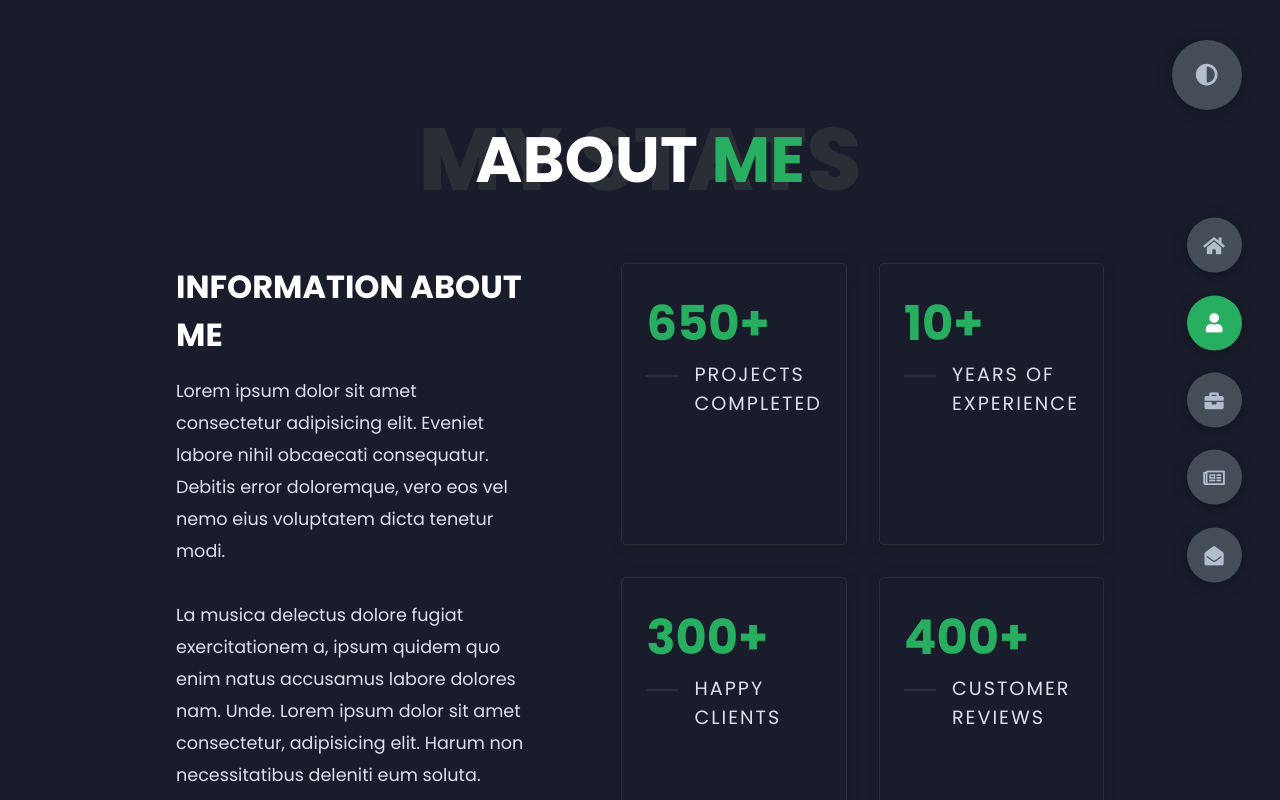
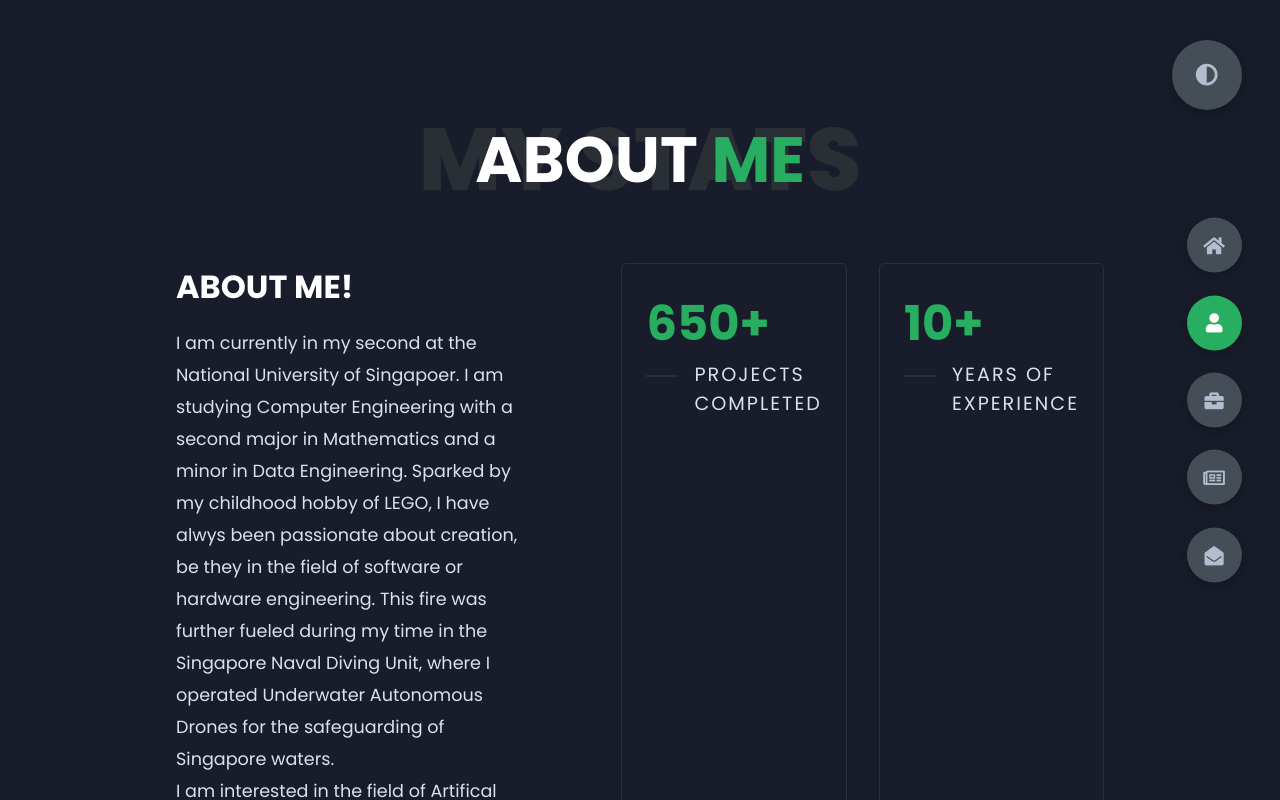
Before and after one commit to yeozongyao/Portfolio, a plain HTML site: page index.html in a window 1280 px wide. Both pictures are taken after a click on the element 1214 px from the left and 322 px from the top of the page. Shown: the top 800 px of the page. Drawn offline with Linux system fonts and the light colour scheme.

Commit message:
Intro page

```diff
--- a/index.html
+++ b/index.html
@@ -27,7 +27,7 @@
             </div>
             <div class="right-header">
                 <h1 class="name">
-                    Hi, I'm <span>Zong Yao.</span>
+                    Hi, I'm <span>Zong Yao.</span><br>
                     A Creator.
                 </h1>
                 <p>
@@ -52,15 +52,35 @@
             </div>
             <div class="about-container">
                 <div class="left-about">
-                    <h4>Information About me</h4>
+                    <h4>About me!</h4>
                     <p>
-                        Lorem ipsum dolor sit amet consectetur adipisicing elit.
-                        Eveniet labore nihil obcaecati consequatur. Debitis error doloremque,
-                        vero eos vel nemo eius voluptatem dicta tenetur modi. <br /> <br /> La musica
-                        delectus dolore fugiat exercitationem a,
-                        ipsum quidem quo enim natus accusamus labore dolores nam. Unde.
-                        Lorem ipsum dolor sit amet consectetur, adipisicing elit.
-                        Harum non necessitatibus deleniti eum soluta.
+                        I am currently in my second at the National University of Singapoer.
+                        I am studying Computer Engineering with a second major in Mathematics and a minor in Data
+                        Engineering.
+                        Sparked by my childhood hobby of LEGO, I have alwys been passionate about creation, be they in
+                        the field of software
+                        or hardware engineering. This fire was further fueled during my time in the Singapore Naval
+                        Diving Unit, where I operated
+                        Underwater Autonomous Drones for the safeguarding of Singapore waters.
+                        <br>
+                        I am interested in the field of Artifical Intelligence and am excited in harvesting its power
+                        for the development of
+                        software products or robotics inventions. This interest is supported by my intensive curriculumn
+                        in NUS that has well-exposed me
+                        to software engineering practices and hardware engineering principles. Some modules that I have
+                        taken include
+                        Data Structures and Algorithm, Programming Methodology, Engineering Principles and Practices,
+                        Intro to Machine Learning and
+                        Digital Design
+                        <br>
+                        And ofc my enriching experiences interning at the gaming unicorn <a href="https://www.razer.com"
+                            target="_blank">Razer</a>
+                        and fintech startup <a href="https://web.hedgespa.com" target="_blank">HedgeSPA</a>.
+                        <br>
+                        On a personal note, I play waterpolo since the age of 13. I am also a huge fan of football and
+                        Formula1.
+                        Messi is my idol of course and I support Liverpool and Mercedes.
+
                     </p>
                     <div class="btn-con">
                         <a href="Yeo Zong Yao CV.pdf" target="_blank" class="main-btn">
```
